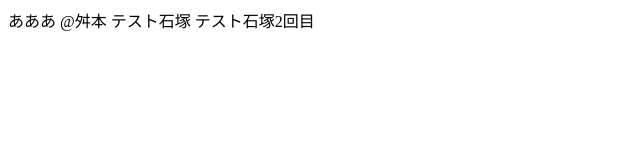
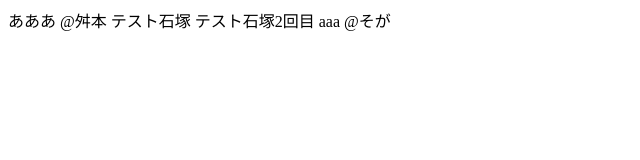
Before and after one commit to bridgetestgroup/test1, a plain HTML site: page index.html in a window 1280 px wide. Shown: the full height of the page, 0-640 px from the left. Drawn offline with Linux system fonts and the light colour scheme.

Commit message:
commit comment

```diff
--- a/index.html
+++ b/index.html
@@ -11,5 +11,7 @@
 
 テスト石塚2回目
 
+aaa @そが
+
 </body>
 </html>
```
